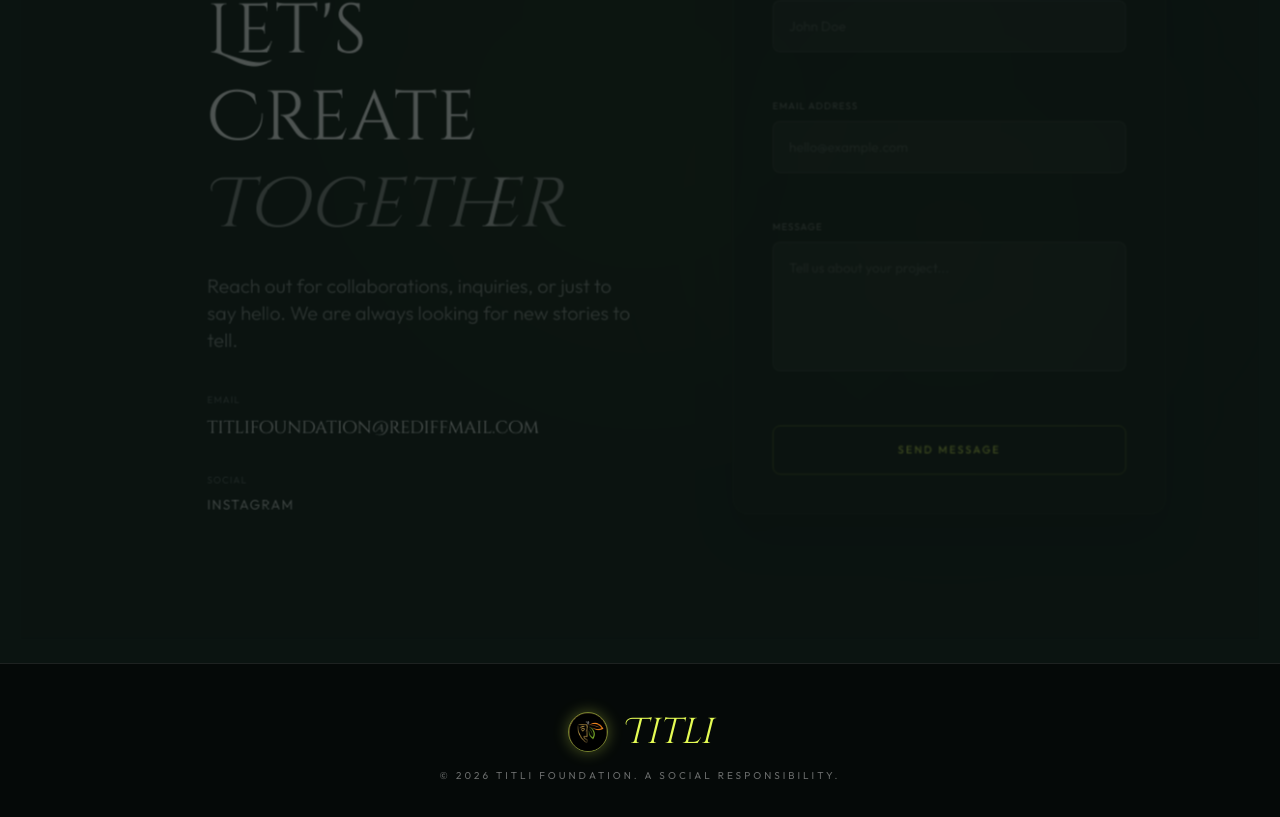
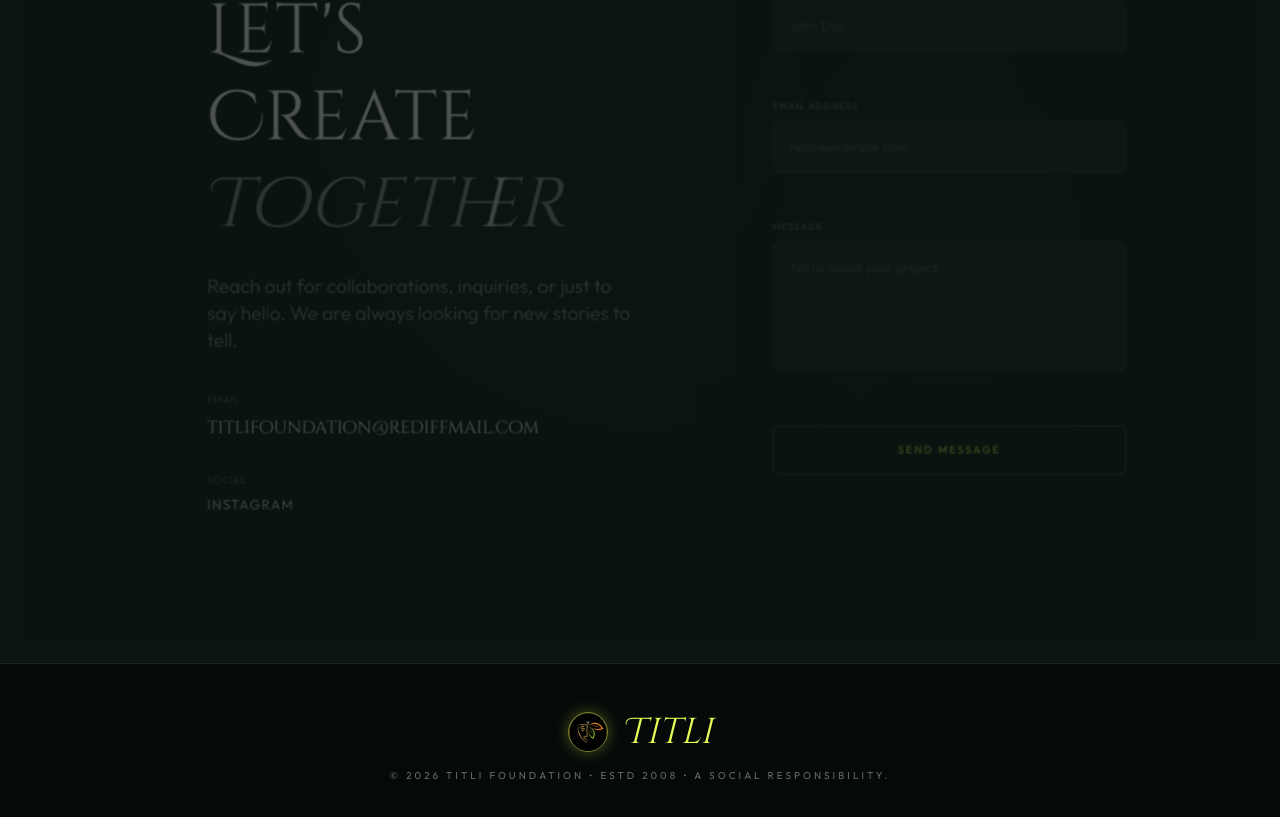
Before and after one commit to sreeparna-a/Titli-Foundation, a React (Vite) app in the folder frontend/: page / in a window 1280 px wide. Shown: the part 6142-6959 px from the top of the page. Built offline with nearby package versions, Linux system fonts and the light colour scheme; no server answers; a web font is replaced by a local one.

Commit message:
changed estd to 2008

```diff
--- a/frontend/src/App.jsx
+++ b/frontend/src/App.jsx
@@ -96,7 +96,7 @@ export default function App() {
               <h2 className="text-3xl md:text-4xl text-titli font-serif italic">Titli</h2>
             </div>
             <p className="text-[10px] uppercase tracking-[0.3em] text-white/40 font-sans">
-              © {new Date().getFullYear()} Titli Foundation. A Social Responsibility.
+              © {new Date().getFullYear()} Titli Foundation • ESTD 2008 • A Social Responsibility.
             </p>
           </footer>
         </div>
--- a/frontend/src/components/Navbar.jsx
+++ b/frontend/src/components/Navbar.jsx
@@ -182,7 +182,7 @@ export default function Navbar() {
               <div className="w-12 h-px bg-titli/20" />
               <p className="text-[9px] md:text-xs uppercase tracking-[0.4em] text-white/20 font-sans text-right">
                 Titli Foundation<br/>
-                <span className="text-titli/40">ESTD 2021</span>
+                <span className="text-titli/40">ESTD 2008</span>
               </p>
             </motion.div>
           </motion.div>
```
Also changed, not shown: 1 other file (tests, documents, lock files or other folders).
